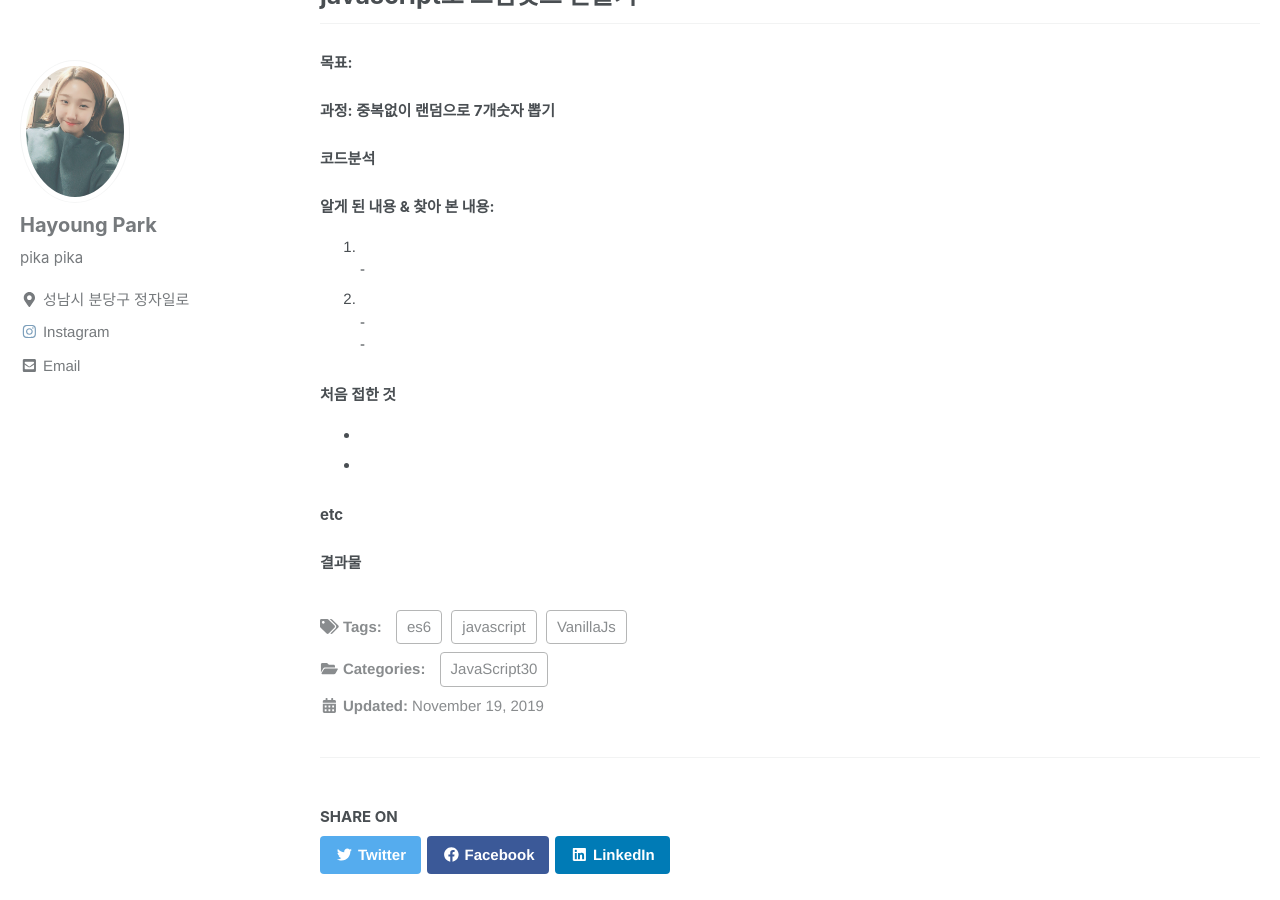
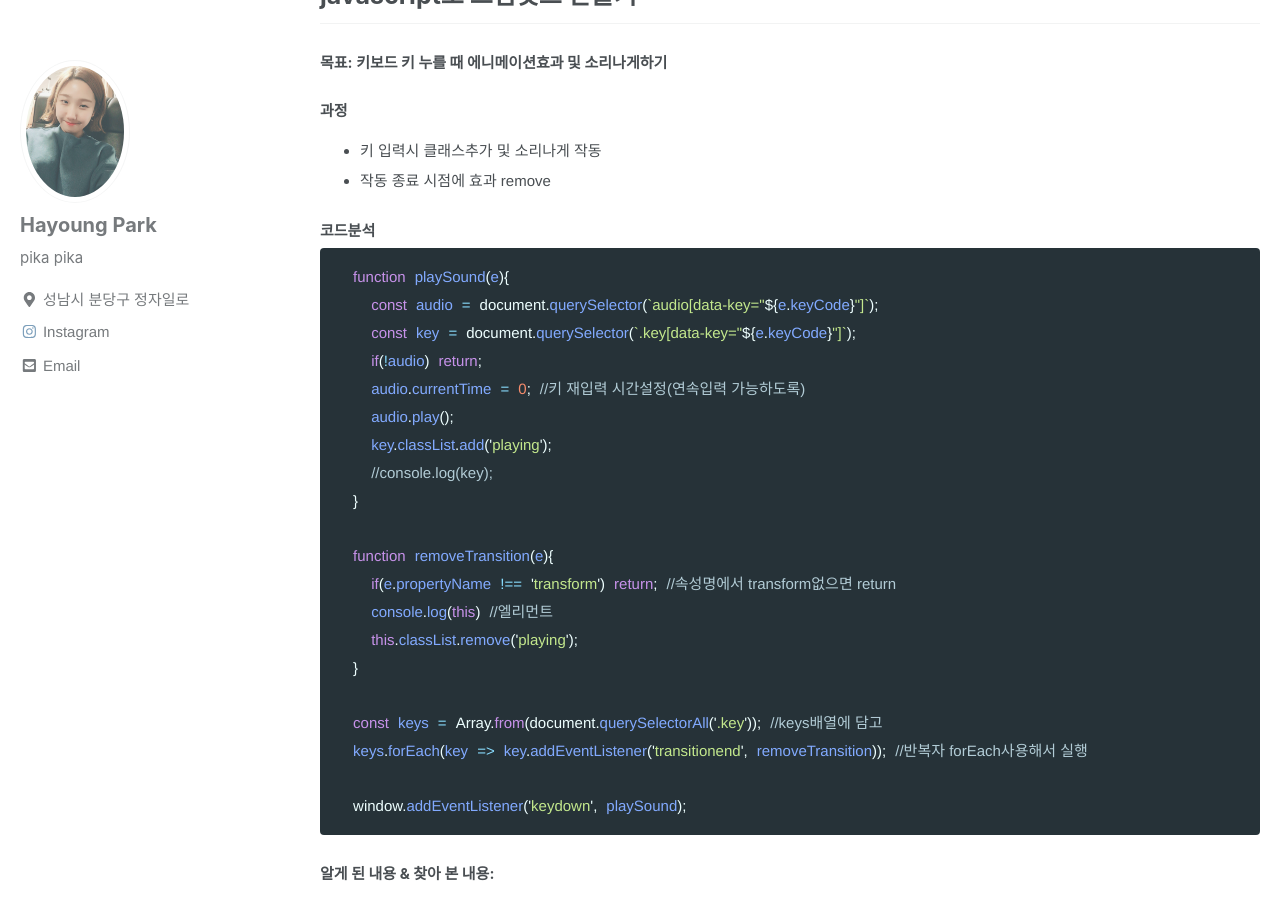
Before and after one commit to ha0ha0/ha0ha0.github.io, a Jekyll site: the page built from _posts/2019-11-19-post-5.md, in a window 1280 px wide and 900 px high, scrolled down 252 px. Built offline with Jekyll 4.4.1, drawn with Linux system fonts in a browser that asks for light colours; cached includes are drawn as plain includes; nearby versions of some CDN libraries; some web fonts are replaced; some of the changed text lies outside the part shown.

Commit message:
javascript30-1 post upload

````diff
--- a/_posts/2019-11-19-post-5.md
+++ b/_posts/2019-11-19-post-5.md
@@ -14,24 +14,49 @@ classes: wide
 
 ## javascript로 드럼킷트 만들기
 
-#### 목표:
+#### 목표: 키보드 키 누를 때 에니메이션효과 및 소리나게하기
 
-#### 과정: 중복없이 랜덤으로 7개숫자 뽑기
+#### 과정
+  - 키 입력시 클래스추가 및 소리나게 작동
+  - 작동 종료 시점에 효과 remove
 
 #### 코드분석
 
+```javascript
+  function playSound(e){
+    const audio = document.querySelector(`audio[data-key="${e.keyCode}"]`);
+    const key = document.querySelector(`.key[data-key="${e.keyCode}"]`);
+    if(!audio) return;
+    audio.currentTime = 0; //키 재입력 시간설정(연속입력 가능하도록)
+    audio.play();
+    key.classList.add('playing');
+    //console.log(key);
+  }
+
+  function removeTransition(e){
+    if(e.propertyName !== 'transform') return; //속성명에서 transform없으면 return
+    console.log(this) //엘리먼트
+    this.classList.remove('playing');
+  }
+
+  const keys = Array.from(document.querySelectorAll('.key')); //keys배열에 담고
+  keys.forEach(key => key.addEventListener('transitionend', removeTransition)); //반복자 forEach사용해서 실행
+
+  window.addEventListener('keydown', playSound);
+```
+
 
 #### 알게 된 내용 & 찾아 본 내용:
-  1. <br>
-    - <br>
-  2. <br>
-    - <br>
-    -
+  1. forEach(): 주어진 callback을 배열에 있는 각 요소에 대해 오름차순으로 한 번씩 실행(반복문)<br>
+    - 객체의 요소들이 callback 함수에 순서대로 호출됨<br>
+    - for문에 비해 좀 더 깔끔하고 직관적<br>
+    - for문은 continue나 break로 반복을 제어 할 수 있지만 forEach는 throw(예외)를 발생시키지 않으면 중간에 반복을 종료 할 수 없다.<br>
+  2. <kbd> 태그: 키보드 입력을 지정 할 때<br>
+  3. keydown: 키를 누를 때 작동(keyup: 키를 누르고 뗄 때 작동)<br>
+  4. currentTime
 
-#### 처음 접한 것
-  - <br>
-  -
-
-#### etc
+#### 참고
+<https://yuddomack.tistory.com/entry/%EC%9E%90%EB%B0%94%EC%8A%A4%ED%81%AC%EB%A6%BD%ED%8A%B8-Array-forEach>{:target="_blank"}
 
 #### 결과물
+<https://ha0ha0.github.io/javascript30/1/index-START.html>{:target="_blank"}
````
